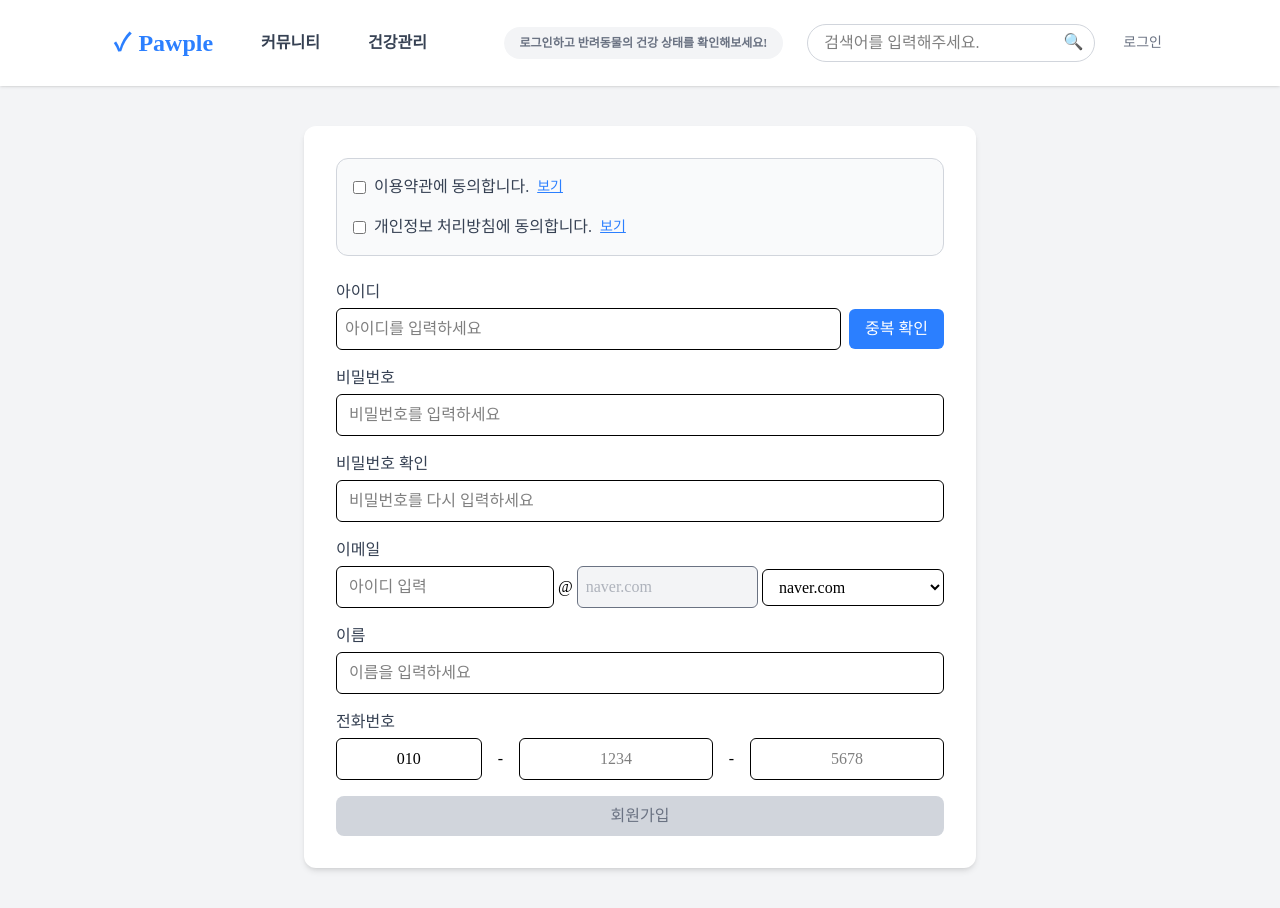
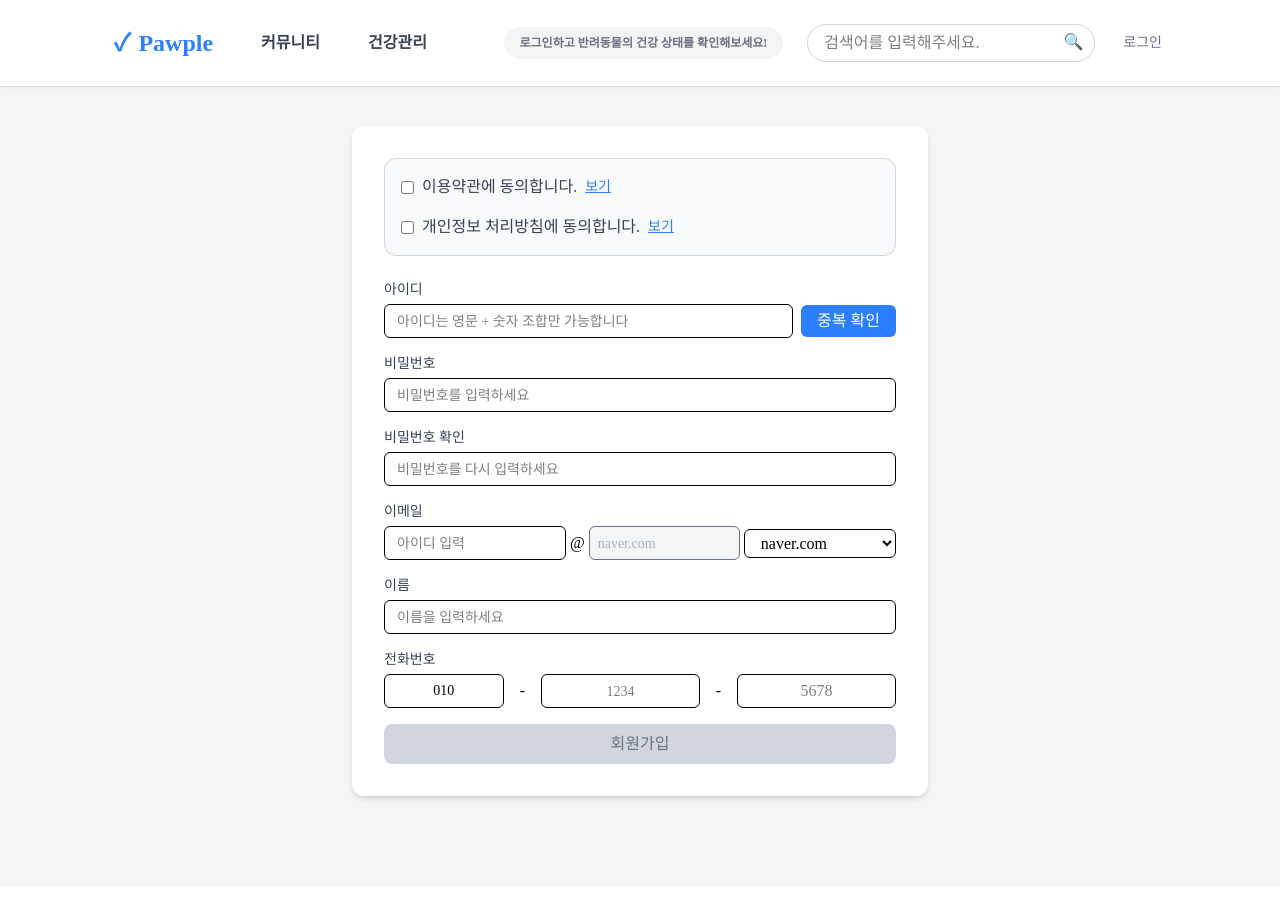
Before and after one commit to Songyonggeun/pawpelfront, a Next.js app: page /signup in a window 1280 px wide. After the commit the page ends 886 px from the top, so only its background shows below. Built offline with nearby package versions, Linux system fonts and the light colour scheme; a web font is replaced by a local one.

Commit message:
디테일 수정

```diff
--- /dev/null
+++ b/app/(application)/health/vethospital/kakaomap.jsx
@@ -0,0 +1,69 @@
+'use client';
+
+import React, { useEffect } from 'react';
+
+const KakaoMap = () => {
+  useEffect(() => {
+    // 스크립트 동적 로드
+    const script = document.createElement('script');
+    script.src = `//dapi.kakao.com/v2/maps/sdk.js?appkey=${process.env.NEXT_PUBLIC_KAKAO_MAP_KEY}&autoload=false`;
+    script.async = true;
+
+    script.onload = () => {
+      window.kakao.maps.load(() => {
+        const container = document.getElementById('map');
+        const options = {
+          center: new window.kakao.maps.LatLng(37.5665, 126.9780), // 서울
+          level: 5,
+        };
+
+        const map = new window.kakao.maps.Map(container, options);
+
+        const hospitals = [
+          {
+            name: '서울동물메디컬센터',
+            lat: 37.5265,
+            lng: 127.0396,
+          },
+          {
+            name: '24시 해마루동물병원',
+            lat: 37.4957,
+            lng: 127.124,
+          },
+          {
+            name: 'VIP동물의료센터',
+            lat: 37.4786,
+            lng: 127.1453,
+          },
+        ];
+
+        hospitals.forEach((hospital) => {
+          const marker = new window.kakao.maps.Marker({
+            map,
+            position: new window.kakao.maps.LatLng(hospital.lat, hospital.lng),
+            title: hospital.name,
+          });
+
+          const infowindow = new window.kakao.maps.InfoWindow({
+            content: `<div style="padding:6px;font-size:14px;">${hospital.name}</div>`,
+          });
+
+          window.kakao.maps.event.addListener(marker, 'click', () => {
+            infowindow.open(map, marker);
+          });
+        });
+      });
+    };
+
+    document.head.appendChild(script);
+  }, []);
+
+  return (
+    <div>
+      <h2 className="text-lg font-bold mb-4">24시간 동물병원 위치</h2>
+      <div id="map" style={{ width: '100%', height: '500px' }} />
+    </div>
+  );
+};
+
+export default KakaoMap;
--- /dev/null
+++ b/app/(application)/health/vethospital/page.jsx
@@ -0,0 +1,9 @@
+import KakaoMap from './kakaomap';
+
+export default function HospitalPage() {
+  return (
+    <div className="p-4">
+      <KakaoMap />
+    </div>
+  );
+}
--- a/app/(application)/myPage/health/page.jsx
+++ b/app/(application)/myPage/health/page.jsx
@@ -61,7 +61,18 @@ export default function PetHealthSection() {
           <h2 className="text-lg font-semibold mb-4">건강검진 내역</h2>
 
           <div className="flex flex-col gap-4">
-            {pets.map((pet) => {
+            {pets.length === 0 ? (
+              <div className="text-center text-gray-500 py-10">
+                <p className="mb-4">등록된 반려동물이 없습니다.<br />펫을 등록해주세요.</p>
+                <button
+                  onClick={() => router.push('/myPage')}
+                  className="inline-block px-4 py-2 bg-blue-500 text-white text-sm rounded hover:bg-blue-600"
+                >
+                  등록하러 가기
+                </button>
+              </div>
+            ) : (
+              pets.map((pet) => {
                 const currentYear = new Date().getFullYear();
                 const petAge = currentYear - pet.petAge;
 
@@ -123,8 +134,10 @@ export default function PetHealthSection() {
                     </div>
                   </div>
                 );
-            })}
+              })
+            )}
           </div>
+
 
           {selectedRecord && (
             <div className="fixed inset-0 bg-black bg-opacity-40 flex justify-center items-center z-50">
--- a/app/(application)/signup/page.jsx
+++ b/app/(application)/signup/page.jsx
@@ -87,6 +87,7 @@ export default function SignUpUnified() {
   }
 
     try {
+      // 회원가입 요청
       const response = await fetch(
         `${process.env.NEXT_PUBLIC_SPRING_SERVER_URL}/permit/auth/signup`,
         {
@@ -105,7 +106,8 @@ export default function SignUpUnified() {
 
       if (response.ok) {
         alert("회원가입이 완료되었습니다.");
-        router.push("/signup/Welcome");
+        localStorage.removeItem("isAgreed");
+        window.location.href = "/signup/Welcome";
       } else {
         const result = await response.json();
         switch (result.message) {
@@ -133,7 +135,7 @@ export default function SignUpUnified() {
 
   return (
     <div className="flex flex-col justify-start items-center min-h-screen bg-gray-100 py-10 px-4">
-      <div className="bg-white p-8 rounded-xl shadow-md w-full max-w-2xl">
+      <div className="bg-white p-8 rounded-xl shadow-md w-full max-w-xl">
         {/* <h1 className="text-2xl font-semibold mb-6 text-center">회원가입</h1> */}
 
         {/* 약관 동의 섹션 */}
--- a/components/(Inputs)/BirthdateInput.jsx
+++ b/components/(Inputs)/BirthdateInput.jsx
@@ -8,7 +8,7 @@ const BirthdateInput = ({ birthDate, setBirthDate }) => {
         onChange={(e) => setBirthDate(e.target.value)}
         max={new Date().toISOString().split("T")[0]}
         required
-        className="w-full px-3 py-2 border rounded-md focus:outline-none focus:ring-2 focus:ring-blue-400"
+        className="w-full px-3 py-1 border rounded-md focus:outline-none focus:ring-2 focus:ring-blue-400"
       />
     </div>
   );
--- a/components/(Inputs)/EmailInput.jsx
+++ b/components/(Inputs)/EmailInput.jsx
@@ -37,7 +37,7 @@ const EmailInput = ({
 
   return (
     <div>
-      <label className="block mb-1 text-gray-700 font-medium">이메일</label>
+      <label className="block mb-1 text-sm text-gray-700 font-medium">이메일</label>
       <div className="flex items-center gap-1">
         {/* 아이디 입력 */}
         <input
@@ -46,7 +46,7 @@ const EmailInput = ({
           value={emailUsername}
           onChange={handleUsernameChange}
           required
-          className="w-2/5 px-3 py-2 border rounded-md focus:outline-none focus:ring-2 focus:ring-blue-400"
+          className="w-2/5 px-3 py-1 border rounded-md focus:outline-none focus:ring-2 focus:ring-blue-400 placeholder:text-sm"
           placeholder="아이디 입력"
         />
         <span>@</span>
@@ -59,8 +59,8 @@ const EmailInput = ({
           onChange={handleCustomDomainChange}
           disabled={emailDomain !== "custom"}
           placeholder={emailDomain === "custom" ? "도메인 입력" : emailDomain}
-  className={`w-1/3 px-2 py-2 border rounded-md focus:outline-none focus:ring-2 ${
-    emailDomain === "custom" ? "focus:ring-blue-400 bg-white" : "bg-gray-100 text-gray-500"
+          className={`w-1/3 px-2 py-1 border rounded-md focus:outline-none focus:ring-2 ${
+            emailDomain === "custom" ? "focus:ring-blue-400 bg-white" : "bg-gray-100 text-gray-500 placeholder:text-sm"
           }`}
         />
 
@@ -68,7 +68,7 @@ const EmailInput = ({
         <select
           value={emailDomain}
           onChange={handleEmailDomainChange}
-          className="px-3 py-2 border rounded-md focus:outline-none focus:ring-2 focus:ring-blue-400 w-1/3"
+          className="px-3 py-1 border rounded-md focus:outline-none focus:ring-2 focus:ring-blue-400 w-1/3 placeholder:text-sm"
         >
           <option value="naver.com">naver.com</option>
           <option value="daum.net">daum.net</option>
--- a/components/(Inputs)/NameInput.jsx
+++ b/components/(Inputs)/NameInput.jsx
@@ -3,14 +3,14 @@
 const NameInput = ({ name, setName }) => {
   return (
     <div>
-      <label className="block mb-1 text-gray-700 font-medium">이름</label>
+      <label className="block mb-1 text-sm text-gray-700 font-medium">이름</label>
       <input
         type="text"
         value={name}
         name = "name"
         onChange={(e) => setName(e.target.value)}
         required
-        className="w-full px-3 py-2 border rounded-md focus:outline-none focus:ring-2 focus:ring-blue-400"
+        className="w-full px-3 py-1 border rounded-md focus:outline-none focus:ring-2 focus:ring-blue-400 placeholder:text-sm"
         placeholder="이름을 입력하세요"
       />
     </div>
--- a/components/(Inputs)/PasswordInput.jsx
+++ b/components/(Inputs)/PasswordInput.jsx
@@ -2,26 +2,26 @@ const PasswordInput = ({ password, setPassword, confirmPassword, setConfirmPassw
   return (
     <div>
       {/* 비밀번호 입력 필드 */}
-      <label className="block mb-1 text-gray-700 font-medium">비밀번호</label>
+      <label className="block mb-1 text-sm text-gray-700 font-medium">비밀번호</label>
       <input
         type="password"
         name="password1"
         value={password}
         onChange={(e) => setPassword(e.target.value)}
         required
-        className="w-full px-3 py-2 border rounded-md focus:outline-none focus:ring-2 focus:ring-blue-400"
+        className="w-full px-3 py-1 border rounded-md focus:outline-none focus:ring-2 focus:ring-blue-400 placeholder:text-sm"
         placeholder="비밀번호를 입력하세요"
       />
 
       {/* 비밀번호 확인 입력 필드 */}
-      <label className="block mt-4 mb-1 text-gray-700 font-medium">비밀번호 확인</label>
+      <label className="block mt-4 mb-1 text-sm text-gray-700 font-medium">비밀번호 확인</label>
       <input
         type="password"
         name = "password2"
         value={confirmPassword}
         onChange={(e) => setConfirmPassword(e.target.value)}
         required
-        className={`w-full px-3 py-2 border rounded-md focus:outline-none focus:ring-2 ${passwordError
+        className={`w-full px-3 py-1 border rounded-md focus:outline-none focus:ring-2 placeholder:text-sm ${passwordError
           ? "border-red-500 focus:ring-red-300"
           : "focus:ring-blue-400"
           }`}
--- a/components/(Inputs)/PhoneInput.jsx
+++ b/components/(Inputs)/PhoneInput.jsx
@@ -31,13 +31,13 @@ const PhoneInput = ({ phone, setPhone }) => {
 
   return (
     <div>
-      <label className="block mb-1 text-gray-700 font-medium">전화번호</label>
+      <label className="block mb-1 text-sm text-gray-700 font-medium">전화번호</label>
       <div className="flex gap-4">
         {/* 첫 번째 입력 필드는 고정된 값 010 */}
         <input
           type="text"
           value="010"
-          className="w-1/4 px-3 py-2 border rounded-md focus:outline-none focus:ring-2 focus:ring-blue-400 text-center"
+          className="text-sm w-1/4 px-3 py-1 border rounded-md focus:outline-none focus:ring-2 focus:ring-blue-400 text-center"
           disabled
         />
 
@@ -51,7 +51,7 @@ const PhoneInput = ({ phone, setPhone }) => {
           name="phoneNumber2"
           onChange={(e) => handleInputChange(e, "second")}
           maxLength={4}
-          className="w-1/3 px-3 py-2 border rounded-md focus:outline-none focus:ring-2 focus:ring-blue-400 text-center"
+          className="w-1/3 px-3 py-1 border rounded-md focus:outline-none focus:ring-2 focus:ring-blue-400 text-center placeholder:text-sm"
           placeholder="1234"
         />
 
@@ -65,7 +65,7 @@ const PhoneInput = ({ phone, setPhone }) => {
           value={thirdPart}
           onChange={(e) => handleInputChange(e, "third")}
           maxLength={4}
-          className="w-1/3 px-3 py-2 border rounded-md focus:outline-none focus:ring-2 focus:ring-blue-400 text-center"
+          className="w-1/3 px-3 py-1 border rounded-md focus:outline-none focus:ring-2 focus:ring-blue-400 text-center"
           placeholder="5678"
         />
       </div>
--- a/components/(Inputs)/UserNameInput.jsx
+++ b/components/(Inputs)/UserNameInput.jsx
@@ -27,26 +27,32 @@ const UsernameInput = ({ username, setUsername, isChecked, setIsChecked }) => {
     }
   };
 
+  const handleChange = (e) => {
+    const value = e.target.value;
+    const regex = /^[a-zA-Z0-9]*$/; // 영문+숫자만 허용
+    if (regex.test(value)) {
+      setUsername(value);
+      setIsChecked(false);
+    }
+  };
+
   return (
     <div>
-      <label className="block mb-1 text-gray-700 font-medium">아이디</label>
+      <label className="block mb-1 text-sm text-gray-700 font-medium">아이디</label>
       <div className="flex flex-col sm:flex-row sm:items-center gap-2">
         <input
           type="text"
           name="id"
           value={username}
-          onChange={(e) => {
-            setUsername(e.target.value);
-            setIsChecked(false); // 입력 변경 시 확인 상태 초기화
-          }}
+          onChange={handleChange}
           required
-          className="w-full px-2 py-2 border rounded-md focus:outline-none focus:ring-2 focus:ring-blue-400"
-          placeholder="아이디를 입력하세요"
+          className="w-full px-3 py-1 border rounded-md focus:outline-none focus:ring-2 focus:ring-blue-400 placeholder:text-sm"
+          placeholder="아이디는 영문 + 숫자 조합만 가능합니다"
         />
         <button
           type="button"
           onClick={handleCheck}
-          className="whitespace-nowrap w-full sm:w-auto bg-blue-500 text-white px-4 py-2 rounded-md hover:bg-blue-600 transition"
+          className="whitespace-nowrap w-full sm:w-auto bg-blue-500 text-white px-4 py-1 rounded-md hover:bg-blue-600 transition"
         >
           중복 확인
         </button>
```
Also changed, not shown: app/(application)/myPage/vaccine/page.jsx (+21 -4 lines), 2 other files (tests, documents, lock files or other folders). Lines whose indentation alone changed are shown as unchanged.
